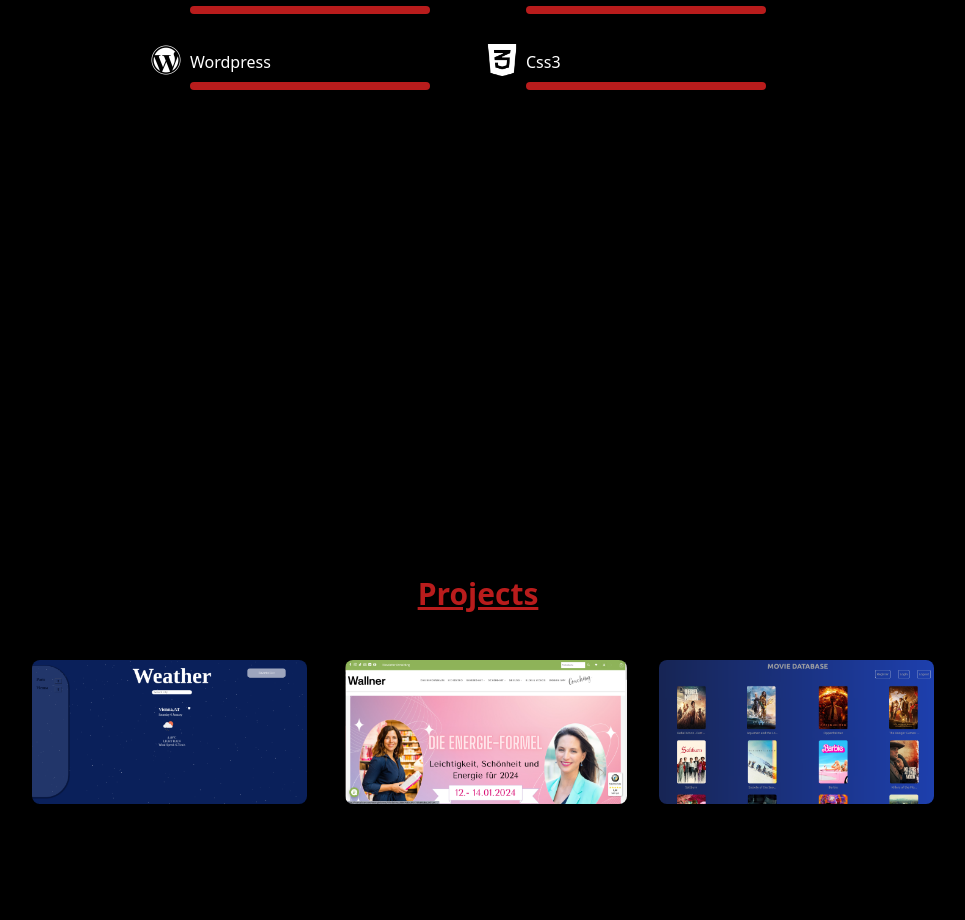
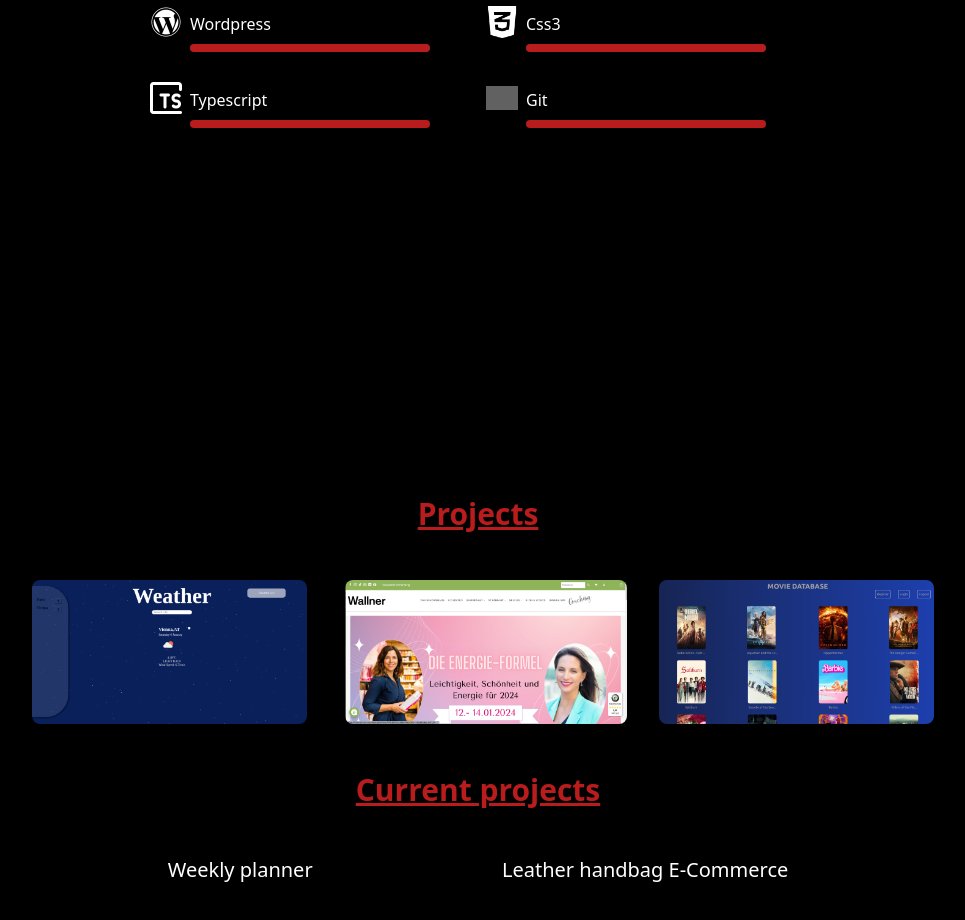
Before and after one commit to DaveMorin35/lebenslauf, a React (Create React App) app: page / in a window 1280 px wide. Shown: the part 2134-3054 px from the top of the page, without its empty margins (162-1127 px from the left). Built offline with nearby package versions, Linux system fonts and the light colour scheme; grey boxes are pictures that could not be loaded.

Commit message:
add some skills and projects

```diff
--- a/src/components/Projects.js
+++ b/src/components/Projects.js
@@ -1,7 +1,4 @@
-
-
 export default function Projects() {
-
   return (
     <>
       <div className="bg-black flex flex-col h-screen justify-center items-center">
@@ -21,11 +18,7 @@ export default function Projects() {
                 className="rounded-lg max-h-36 transition ease-in-out duration-700 hover:scale-110 ml-4"
               />
             </a>
-                  <a
-                    href="https://wallner.bio/"
-                    target="_blank"
-                    rel="noreferrer"
-                  >
+            <a href="https://wallner.bio/" target="_blank" rel="noreferrer">
               <img
                 src="Wallner.png"
                 alt="wallner"
@@ -45,7 +38,16 @@ export default function Projects() {
             </a>
           </div>
         </section>
+            <div className="flex justify-center text-red-700 font-bold underline text-3xl mb-12 mt-12">
+              <h1> Current projects</h1>
+            </div>
+            <section id="Projects" className="grid ">
+          <div className="grid grid-cols-1 lg:grid-cols-2 gap-4 grid space-x-4 overflow-hidden">
+            <p className="text-white text-xl">Weekly planner</p>
+            <p className="text-white text-xl">Leather handbag E-Commerce </p>
+          </div>
+        </section>
       </div>
     </>
-    )
+  );
 }
--- a/src/components/Skills.js
+++ b/src/components/Skills.js
@@ -119,13 +119,13 @@ export default function Skills() {
             </div>
           </div>
 
-          {/* GIT */}
+          {/* MongoDB */}
           <div className="mr-10 flex items-center">
             <div className="mr-2">
-              <img src="/github.png" alt="logo" className="invert w-6 sm:w-8" />
+              <img src="/mongodb.png" alt="logo" className="invert w-6 sm:w-8" />
             </div>
             <div className="text-white">
-              <h1 className="pt-2 sm:pt-5">Git</h1>
+              <h1 className="pt-2 sm:pt-5">MongoDB</h1>
               <div className="mt-2 h-2 relative w-60 rounded-full overflow-hidden">
                 <div className="h-full bg-red-700 absolute w-full"></div>
               </div>
@@ -161,6 +161,32 @@ export default function Skills() {
               </div>
             </div>
           </div>
+
+            {/* Typescript*/}
+            <div className="mr-10 flex items-center">
+            <div className="mr-2">
+              <img src="/typescript.png" alt="logo" className="invert w-6 sm:w-8" />
+            </div>
+            <div className="text-white">
+              <h1 className="pt-2 sm:pt-5">Typescript</h1>
+              <div className="mt-2 h-2 relative w-60 rounded-full overflow-hidden">
+                <div className="h-full bg-red-700 absolute w-full"></div>
+              </div>
+            </div>
+          </div>
+
+            {/* Git*/}
+            <div className="mr-10 flex items-center">
+            <div className="mr-2">
+              <img src="/github.png" alt="logo" className="invert w-6 sm:w-8" />
+            </div>
+            <div className="text-white">
+              <h1 className="pt-2 sm:pt-5">Git</h1>
+              <div className="mt-2 h-2 relative w-60 rounded-full overflow-hidden">
+                <div className="h-full bg-red-700 absolute w-full"></div>
+              </div>
+            </div>
+          </div>
         </section>
       </div>
     </>
```
Also changed, not shown: public/mongodb.png (added), public/typescript.png (added). Lines whose indentation alone changed are shown as unchanged.
